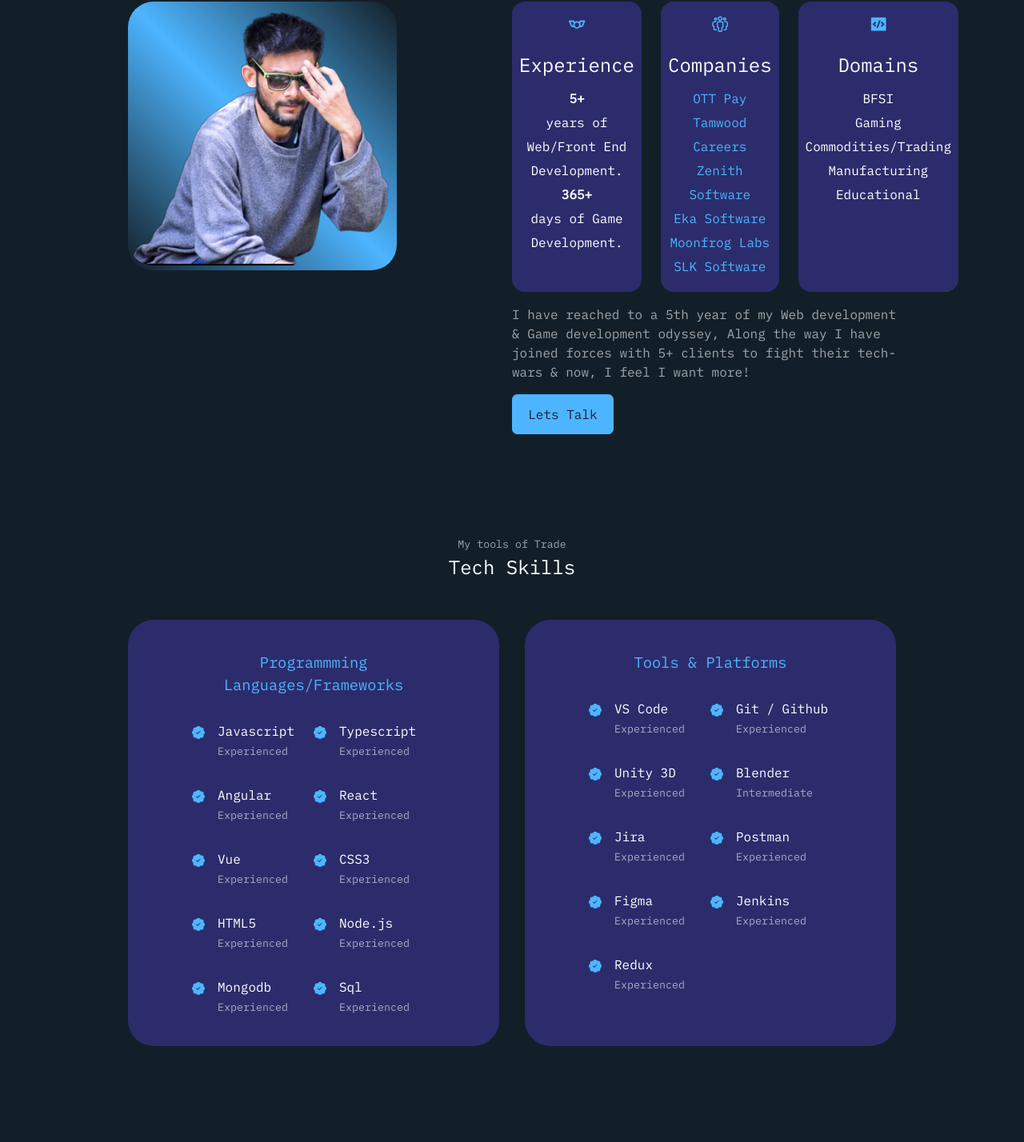
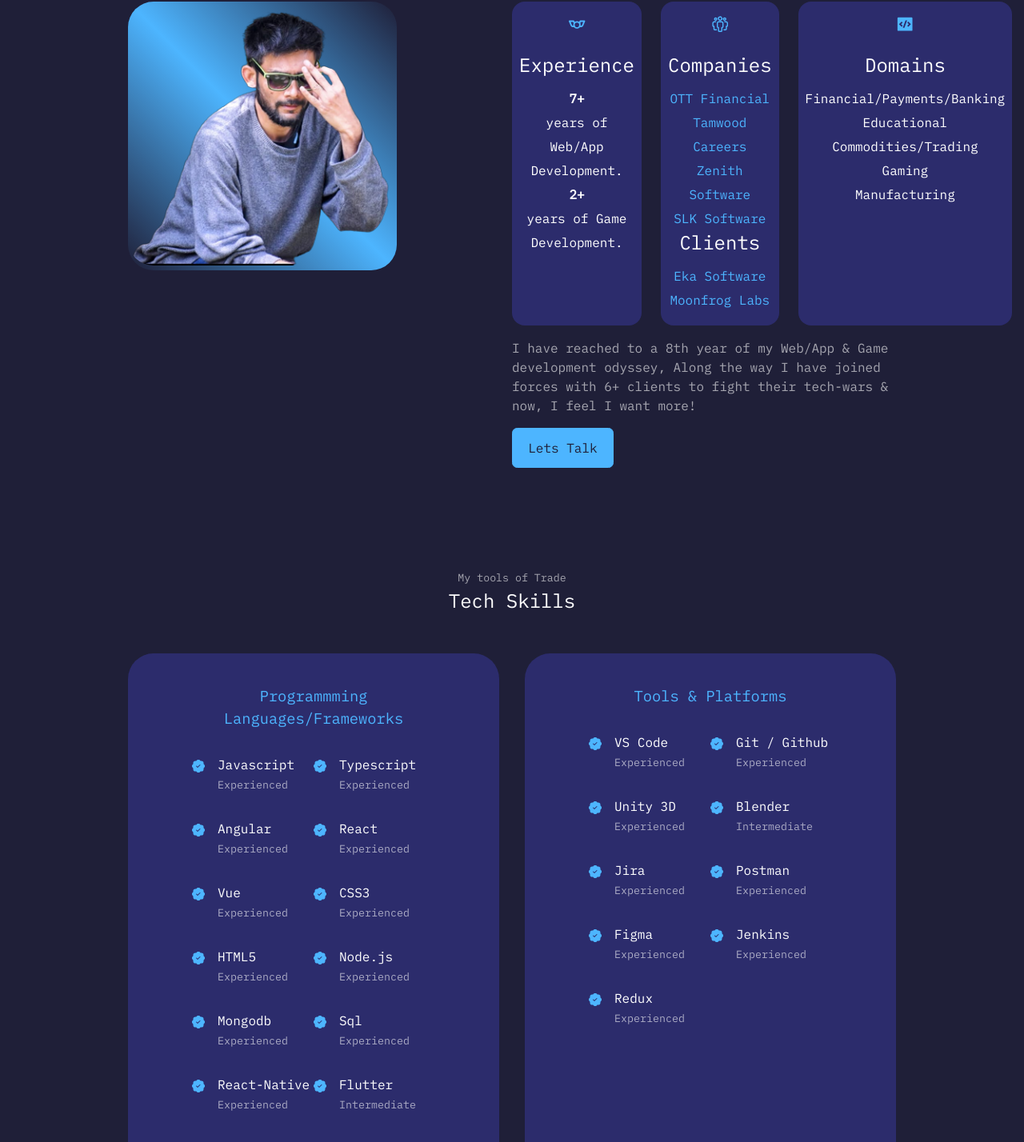
Before and after one commit to zeroonedev1/website_shub, a React (Create React App) app: page / in a window 1280 px wide. Shown: the part 1030-2458 px from the top of the page at 80% size. Built offline with nearby package versions, Linux system fonts and the light colour scheme.

Commit message:
Copyright changes

```diff
--- a/src/components/about/About.jsx
+++ b/src/components/about/About.jsx
@@ -15,6 +15,9 @@ const About = () => {
         <div className="about__me">
           <div className="about__me-image">
             <img src={ME} alt="me" />
+            {/* <video width="520" height="440" autoplay loop >
+              <source src={TwoOne} type="video/mp4" />
+            </video> */}
           </div>
         </div>
 
@@ -23,37 +26,40 @@ const About = () => {
             <article className='about__card'>
               <TbMilitaryAward className="about__icon" />
               <h2>Experience</h2>
-              <p><strong>5+</strong><br></br> years of Web/Front End Development.</p>
-              <p><strong>365+</strong><br></br> days of Game Development.</p>
+              <p><strong>7+</strong><br></br> years of Web/App Development.</p>
+              <p><strong>2+</strong><br></br> years of Game Development.</p>
             </article>
 
             <article className='about__card'>
               <VscOrganization className="about__icon" />
               <h2>Companies</h2>
               <div className='companies_parent'>
-                <p><a href="https://ottpay.com/">OTT Pay</a></p>
+                <p><a href="https://ottpay.com/">OTT Financial</a></p>
                 <p><a href="https://tamwood.com/">Tamwood Careers</a></p>
                 <p><a href="https://zenithsoft.com/">Zenith Software</a></p>
+                <p><a href="https://www.slksoftware.com/">SLK Software</a></p>
+              </div>
+              <h2>Clients</h2>
+              <div className='companies_parent'>
                 <p><a href="https://eka1.com/">Eka Software</a></p>
                 <p><a href="https://moonfroglabs.com/">Moonfrog Labs</a></p>
-                <p><a href="https://www.slksoftware.com/">SLK Software</a></p>
               </div>
             </article>
 
             <article className='about__card'>
               <RiCodeBoxFill className="about__icon" />
               <h2>Domains</h2>
-              <p>BFSI</p>
+              <p>Financial/Payments/Banking</p>
+              <p>Educational</p>
+              <p>Commodities/Trading</p>
               <p>Gaming</p>
-              <p>Commodities/Trading</p>
               <p>Manufacturing</p>
-              <p>Educational</p>
             </article>
           </div>
 
-          <p className='about_intro'>I have reached to a 5th year of my Web development & Game development odyssey,
-            Along the way I have joined forces with 5+ clients to fight their tech-wars & now, I feel I want more!</p>
-          <a href="#contact" className='btn btn-primary'>Lets Talk  </a>
+          <p className='about_intro'>I have reached to a 8th year of my Web/App & Game development odyssey,
+            Along the way I have joined forces with 6+ clients to fight their tech-wars & now, I feel I want more!</p>
+          <a href="#contact" className='btn btn-primary'>Lets Talk</a>
         </div>
       </div>
     </section>
--- a/src/components/footer/Footer.jsx
+++ b/src/components/footer/Footer.jsx
@@ -12,7 +12,7 @@ const Footer = () => {
         <li><a href="#">Contact</a></li>
       </ul>
       <div className="footer__note">
-      <small>&copy; use everything form here, I really dont mind.</small>
+        <small>&copy; shubhamdholu</small>
       </div>
     </footer>
   )
--- a/src/components/header/Header.jsx
+++ b/src/components/header/Header.jsx
@@ -11,12 +11,11 @@ const Header = () => {
         <h2>Hey I'm</h2>
         <h2>... .... ..- -... .... .- -- </h2>
         <h1>Shubham M Dholu</h1>
-        {/* <h5 className="text-light">Front_End & Game Developer</h5> */}
-        <h5 className="">frontEnd / Game Developer</h5>
+        <h5 className="">Web/Game Developer</h5>
         <Cta />
-        <HeaderSoials/>
+        <HeaderSoials />
         <div className="me">
-          <img className='picture' src={pic} alt="profile"/>
+          <img className='picture' src={pic} alt="profile" />
         </div>
         <a href="#contact" className='scroll__down'>Scroll Down</a>
       </div>
--- a/src/components/xp/Xp.jsx
+++ b/src/components/xp/Xp.jsx
@@ -87,6 +87,27 @@ const Xp = () => {
                 <small className='text-light'>Experienced</small>
               </div>
             </article>
+            <article className='experience_details'>
+              <BsPatchCheckFill className='experience__details-icon' />
+              <div>
+                <h4>React-Native</h4>
+                <small className='text-light'>Experienced</small>
+              </div>
+            </article>
+            <article className='experience_details'>
+              <BsPatchCheckFill className='experience__details-icon' />
+              <div>
+                <h4>Flutter</h4>
+                <small className='text-light'>Intermediate</small>
+              </div>
+            </article>
+            <article className='experience_details'>
+              <BsPatchCheckFill className='experience__details-icon' />
+              <div>
+                <h4>Java</h4>
+                <small className='text-light'>Novice</small>
+              </div>
+            </article>
           </div>
         </div>
 
--- a/src/index.css
+++ b/src/index.css
@@ -10,71 +10,85 @@
   text-decoration: none;
 }
 
-:root{
+:root {
   --color-bg: #1f1f38;
   --color-bg-variant: #2c2c6c;
   --color-primary: #4db5ff;
-  --color-primary-variant: rgba(77,181,255,0.4);
+  --color-primary-variant: rgba(77, 181, 255, 0.4);
   --color-white: #fff;
-  --color-light: rgba(255,255,255,0.6);
+  --color-light: rgba(255, 255, 255, 0.6);
   --transition: all 400ms ease;
-  --container-width-lg:75%;
-  --container-width-md:86%;
-  --container-width-sm:90%;
+  --container-width-lg: 75%;
+  --container-width-md: 86%;
+  --container-width-sm: 90%;
 }
-html{
+
+html {
   scroll-behavior: smooth;
 }
-::-webkit-scrollbar{
+
+::-webkit-scrollbar {
   display: none;
 }
 
-body{
-  font-family: "IBM Plex Mono",sans-serif;
+body {
+  font-family: "IBM Plex Mono", sans-serif;
   background: var(--color-bg);
   color: white;
   line-height: 1.5;
-  background-image: url(../src/assets/bg.jpg);
-  background-size:0.1%;
+  /* background-image: url(../src/assets/bg.jpg); */
+  background-size: 0.1%;
 }
 
 /*Styles*/
-.container{
+.container {
   width: var(--container-width-lg);
   margin: 0 auto;
 }
-h1,h2,h3,h4,h5{ font-weight: 500}
 
-h1{
+h1,
+h2,
+h3,
+h4,
+h5 {
+  font-weight: 500
+}
+
+h1 {
   font-size: 2.5rem;
 }
 
-section{
+section {
   margin-top: 8rem;
   /* height: 100vh; */
 }
 
-section > h2, section > h5 {
+section>h2,
+section>h5 {
   text-align: center;
   color: var(--color-light);
 }
-section >h2{
+
+section>h2 {
   color: var(---color-primary);
   margin-bottom: 3rem;
 }
 
-.text-light{
+.text-light {
   color: var(--color-light);
 }
-a{
-  color:var(--color-primary);
+
+a {
+  color: var(--color-primary);
   transition: var(--transition);
 }
-a:hover{
+
+a:hover {
   color: var(--color-white);
 }
-.btn{
-  width:max-content;
+
+.btn {
+  width: max-content;
   display: inline-block;
   color: var(--color-primary);
   padding: 0.75rem 1.2rem;
@@ -83,41 +97,44 @@ a:hover{
   border: 1px solid var(--color-primary);
   transition: var(--transition);
 }
-.btn:hover{
+
+.btn:hover {
   background: var(--color-white);
-  color:var(--color-bg);
+  color: var(--color-bg);
   border-color: transparent;
 }
-.btn-primary{
+
+.btn-primary {
   background: var(--color-primary);
-  color:var(--color-bg);
+  color: var(--color-bg);
 
 }
-img{
+
+img {
   display: block;
   width: 100%;
   object-fit: cover;
 }
 
 /*Tablet Devices*/
-@media screen and (max-width: 1024px){
+@media screen and (max-width: 1024px) {
   .container {
     width: var(--container-width-md);
   }
 
- section{
+  section {
     margin-top: 6rem;
   }
 
 }
 
 /*Mobile Devices*/
-@media screen and (max-width: 600px){
+@media screen and (max-width: 600px) {
   .container {
     width: var(--container-width-sm);
   }
 
-  section > h2{
+  section>h2 {
     margin-top: 2rem;
   }
 
```
Also changed, not shown: 2 other files (tests, documents, lock files or other folders). Lines whose indentation alone changed are shown as unchanged.
